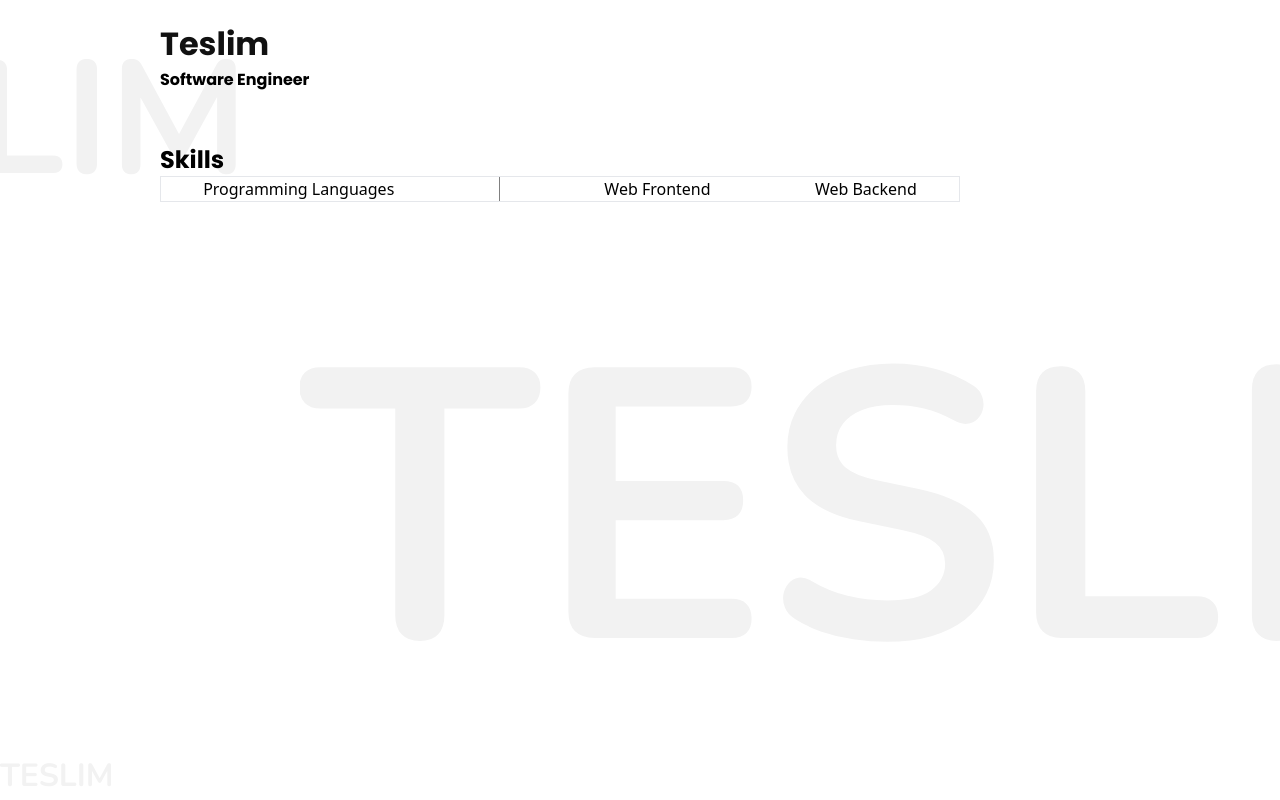
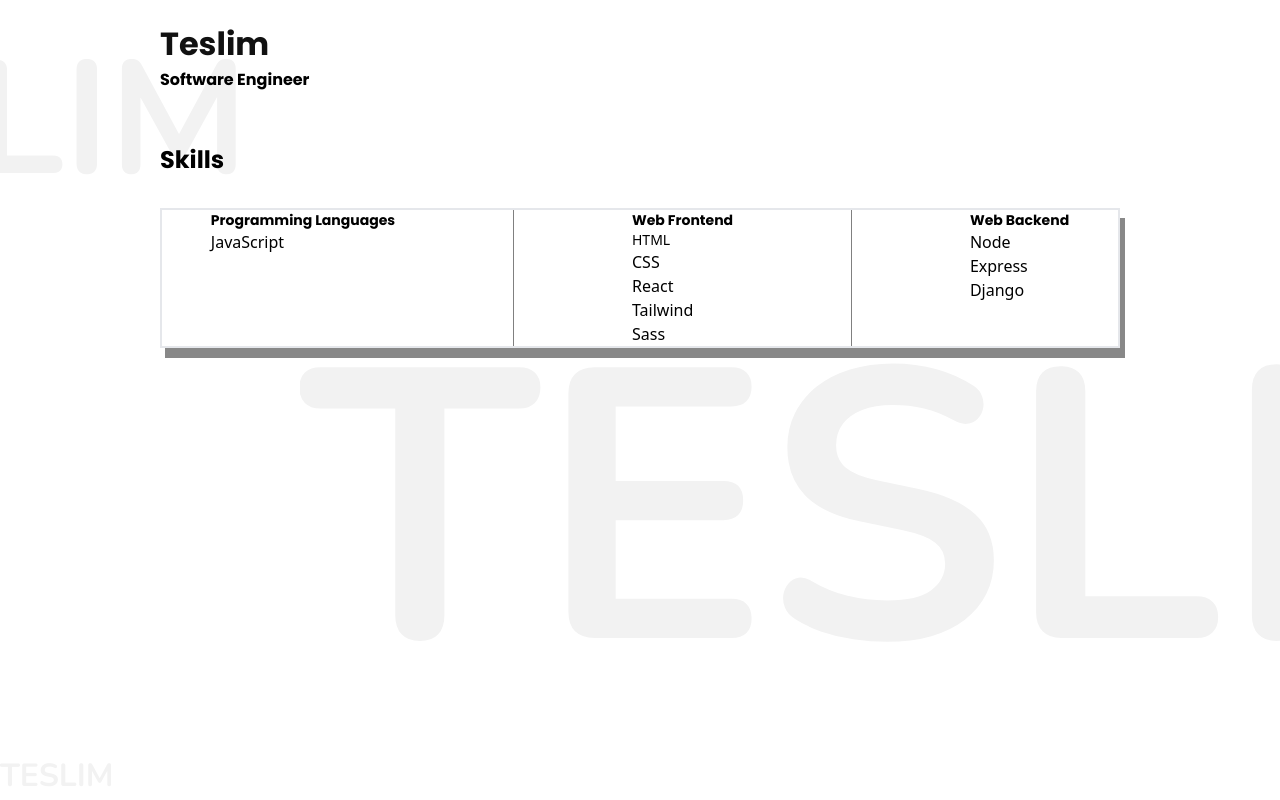
Before and after one commit to teslyym/PoRt_FoLiO, a React (Vite) app: page /skills in a window 1280 px wide. Built offline with nearby package versions, Linux system fonts and the light colour scheme.

Commit message:
Addition of Programming Languages skills

```diff
--- a/src/App.css
+++ b/src/App.css
@@ -1,3 +1,7 @@
 @import url("https://fonts.googleapis.com/css2?family=Roboto+Mono:ital,wght@0,100..700;1,100..700&display=swap");
 @import url("https://fonts.googleapis.com/css2?family=Poppins:ital,wght@0,100;0,200;0,300;0,400;0,500;0,600;0,700;0,800;0,900;1,100;1,200;1,300;1,400;1,500;1,600;1,700;1,800;1,900&family=Roboto+Mono:ital,wght@0,100..700;1,100..700&display=swap");
 @import url("https://fonts.googleapis.com/css2?family=Nunito:ital,wght@0,200..1000;1,200..1000&family=Poppins:ital,wght@0,100;0,200;0,300;0,400;0,500;0,600;0,700;0,800;0,900;1,100;1,200;1,300;1,400;1,500;1,600;1,700;1,800;1,900&family=Roboto+Mono:ital,wght@0,100..700;1,100..700&display=swap");
+
+.table--shadow {
+  box-shadow: 5px 10px #888888;
+}
--- a/src/assets/Components/Skills.jsx
+++ b/src/assets/Components/Skills.jsx
@@ -8,20 +8,33 @@ const Skills = () => {
       <div>
         <Header />
         <Background />
-        <div className="w-[700px] pt-[2rem] mb-[1rem] p-5 gap-4">
+        <div className=" pt-[2rem] mb-[1rem] p-5 gap-4">
           <h1 className="font-poppins font-bold text-2xl">Skills</h1>
 
-          <div className="flex gap-5 border border-solid justify-around w-[800px]">
+          <div className="flex mt-[2rem] gap-5 border-[2px] table--shadow border-solid justify-around w-full">
             <div>
-              <p>Programming Languages</p>
+              <p className="font-poppins text-sm font-bold">
+                Programming Languages
+              </p>
+
+              <h1>JavaScript</h1>
             </div>
             <div className=" bg-[gray] w-[1.5px]"></div>
             <div>
-              <p>Web Frontend</p>
+              <p className="font-poppins text-sm font-bold">Web Frontend</p>
+              <h1 className="font-roboto text-sm font-normal">HTML</h1>
+              <h1>CSS</h1>
+              <h1>React</h1>
+              <h1>Tailwind</h1>
+              <h1>Sass</h1>
             </div>
-
+            <div className=" bg-[gray] w-[1.5px]"></div>
             <div>
-              <p>Web Backend</p>
+              <p className="font-poppins text-sm font-bold">Web Backend</p>
+              <h1>Node</h1>
+              <h1>Express</h1>
+              <h1>Django</h1>
+              <h1></h1>
             </div>
           </div>
         </div>
```
